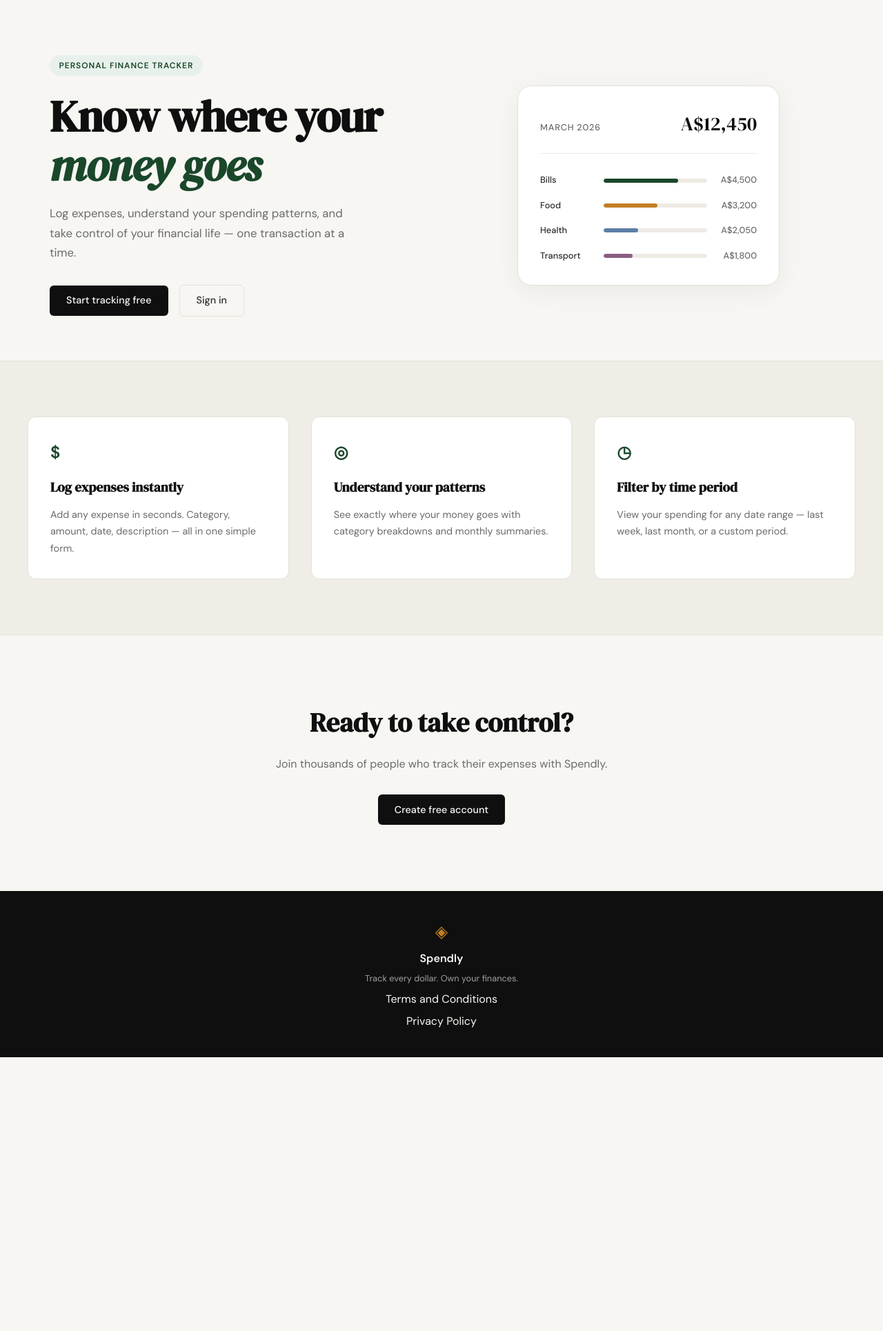
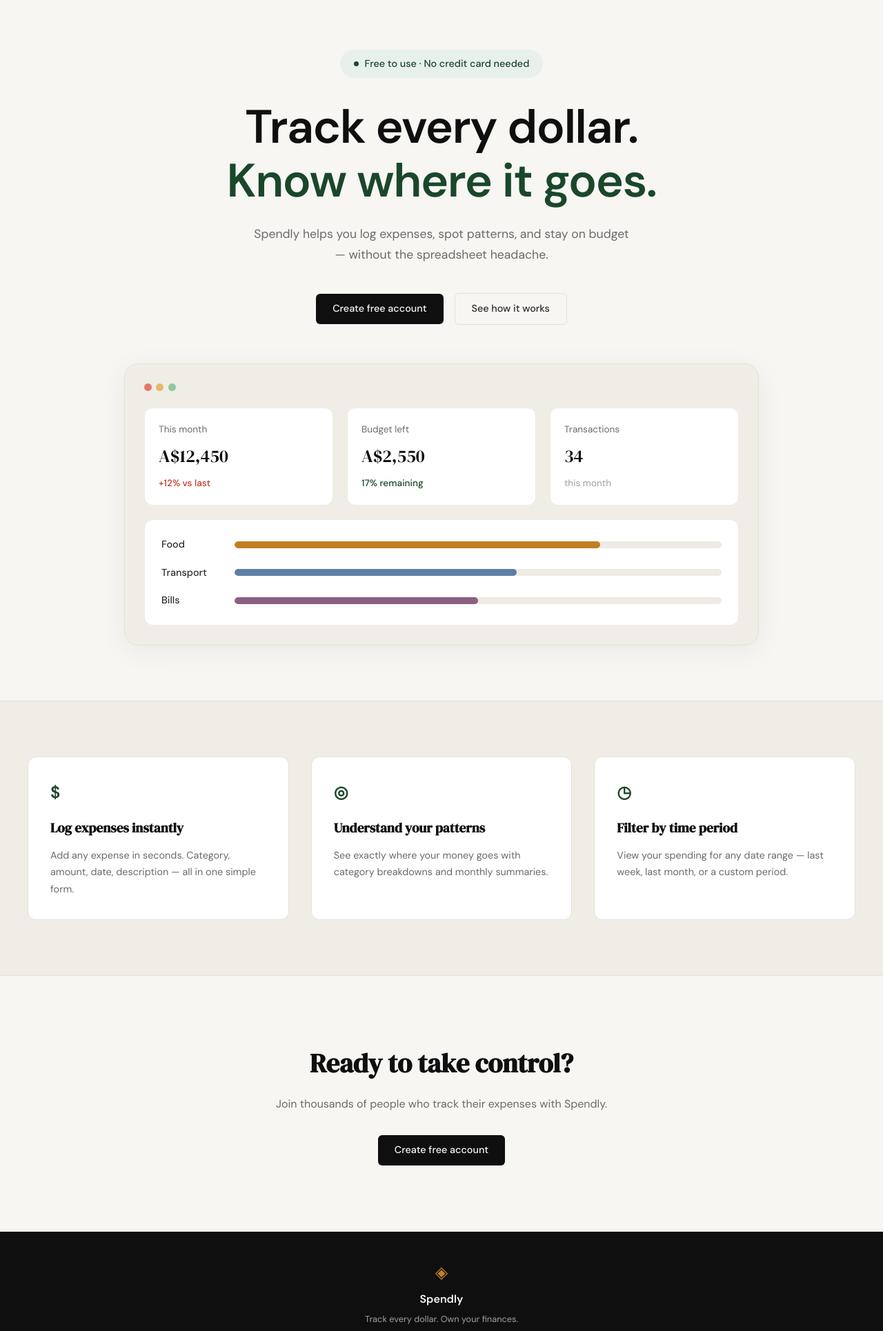
Before and after one commit to surekhag28/spendly-expense-tracker, a Flask app: page / in a window 1280 px wide. Shown: the part 61-1991 px from the top of the page at 69% size. Before the commit the page ends 1594 px from the top, so only its background shows below. Run offline with Flask 3, Linux system fonts and the light colour scheme.

Commit message:
landing: redesign hero section

```diff
--- a/static/css/style.css
+++ b/static/css/style.css
@@ -124,115 +124,171 @@
 /* ------------------------------------------------------------------ */
 
 .hero {
-    padding: 5rem 2rem 4rem;
-    display: grid;
-    grid-template-columns: 1fr 1fr;
-    gap: 4rem;
+    padding: 4.5rem 2rem 5rem;
+    display: flex;
+    flex-direction: column;
     align-items: center;
+    text-align: center;
     max-width: var(--max-width);
     margin: 0 auto;
 }
 
 .hero-badge {
-    display: inline-block;
+    display: inline-flex;
+    align-items: center;
+    gap: 0.55rem;
     background: var(--accent-light);
     color: var(--accent);
-    font-size: 0.75rem;
-    font-weight: 600;
-    letter-spacing: 0.08em;
-    text-transform: uppercase;
-    padding: 0.35rem 0.85rem;
+    font-size: 0.9rem;
+    font-weight: 500;
+    padding: 0.55rem 1.2rem;
     border-radius: 999px;
+    margin-bottom: 2rem;
+}
+
+.hero-badge-dot {
+    width: 7px;
+    height: 7px;
+    border-radius: 50%;
+    background: var(--accent);
+    flex-shrink: 0;
+}
+
+.hero-title {
+    font-family: var(--font-body);
+    font-weight: 700;
+    font-size: clamp(2.75rem, 6vw, 4.25rem);
+    line-height: 1.15;
+    letter-spacing: -0.02em;
+    color: var(--ink);
     margin-bottom: 1.5rem;
 }
 
-.hero-title {
-    font-family: var(--font-display);
-    font-size: clamp(2.5rem, 5vw, 4rem);
-    line-height: 1.1;
-    letter-spacing: -0.02em;
-    color: var(--ink);
-    margin-bottom: 1.25rem;
-}
-
-.hero-title em {
-    font-style: italic;
+.hero-title-accent {
+    display: block;
     color: var(--accent);
 }
 
 .hero-subtitle {
-    font-size: 1.05rem;
+    font-size: 1.1rem;
     color: var(--ink-muted);
     line-height: 1.7;
-    max-width: 460px;
-    margin-bottom: 2rem;
+    max-width: 560px;
+    margin: 0 auto 2.5rem;
 }
 
 .hero-actions {
     display: flex;
     gap: 1rem;
     align-items: center;
+    justify-content: center;
+    margin-bottom: 3.5rem;
 }
 
 /* ------------------------------------------------------------------ */
-/* Mock card (hero visual)                                             */
+/* Mock dashboard window (hero visual)                                 */
 /* ------------------------------------------------------------------ */
 
 .hero-visual {
     display: flex;
     justify-content: center;
+    width: 100%;
 }
 
-.mock-card {
-    background: var(--paper-card);
+.mock-window {
+    background: var(--paper-warm);
     border: 1px solid var(--border);
     border-radius: var(--radius-lg);
-    padding: 2rem;
+    padding: 1.75rem;
     width: 100%;
-    max-width: 380px;
+    max-width: 920px;
     box-shadow: 0 8px 40px rgba(0,0,0,0.06);
 }
 
-.mock-card-header {
+.mock-window-dots {
     display: flex;
-    justify-content: space-between;
-    align-items: baseline;
-    margin-bottom: 1.75rem;
-    padding-bottom: 1.25rem;
-    border-bottom: 1px solid var(--border-soft);
+    gap: 0.4rem;
+    margin-bottom: 1.5rem;
 }
 
-.mock-label {
-    font-size: 0.8rem;
-    font-weight: 500;
-    color: var(--ink-muted);
-    text-transform: uppercase;
-    letter-spacing: 0.06em;
+.mock-dot {
+    width: 11px;
+    height: 11px;
+    border-radius: 50%;
 }
 
-.mock-total {
+.mock-dot-red { background: #e5786a; }
+.mock-dot-yellow { background: #e5b96a; }
+.mock-dot-green { background: #8fc9a0; }
+
+.mock-stats-grid {
+    display: grid;
+    grid-template-columns: repeat(3, 1fr);
+    gap: 1.25rem;
+    margin-bottom: 1.25rem;
+}
+
+.mock-stat-card {
+    background: var(--paper-card);
+    border: 1px solid var(--border-soft);
+    border-radius: var(--radius-md);
+    padding: 1.25rem;
+    display: flex;
+    flex-direction: column;
+    gap: 0.5rem;
+    text-align: left;
+}
+
+.mock-stat-label {
+    font-size: 0.85rem;
+    color: var(--ink-muted);
+}
+
+.mock-stat-value {
     font-family: var(--font-display);
-    font-size: 1.75rem;
+    font-size: 1.6rem;
     color: var(--ink);
 }
 
-.mock-bars { display: flex; flex-direction: column; gap: 1rem; }
+.mock-stat-delta {
+    font-size: 0.85rem;
+    font-weight: 500;
+}
+
+.mock-stat-delta-up { color: var(--danger); }
+.mock-stat-delta-down { color: var(--accent); }
+
+.mock-stat-sub {
+    font-size: 0.85rem;
+    color: var(--ink-faint);
+}
+
+.mock-bars-card {
+    background: var(--paper-card);
+    border: 1px solid var(--border-soft);
+    border-radius: var(--radius-md);
+    padding: 1.5rem;
+    display: flex;
+    flex-direction: column;
+    gap: 1.1rem;
+}
 
 .mock-bar-row {
     display: grid;
-    grid-template-columns: 80px 1fr 60px;
+    grid-template-columns: 90px 1fr;
     align-items: center;
-    gap: 0.75rem;
+    gap: 1rem;
+    text-align: left;
 }
 
 .mock-cat {
-    font-size: 0.8rem;
+    font-size: 0.9rem;
     font-weight: 500;
     color: var(--ink-soft);
 }
 
 .mock-bar-track {
-    height: 6px;
+    height: 10px;
     background: var(--border-soft);
     border-radius: 999px;
     overflow: hidden;
@@ -248,13 +304,6 @@
 .mock-bar-2 { background: var(--accent-2); }
 .mock-bar-3 { background: #5b7fa6; }
 .mock-bar-4 { background: #8b5e83; }
-
-.mock-amt {
-    font-size: 0.8rem;
-    font-weight: 500;
-    color: var(--ink-muted);
-    text-align: right;
-}
 
 /* ------------------------------------------------------------------ */
 /* Buttons                                                             */
@@ -551,14 +600,8 @@
 /* ------------------------------------------------------------------ */
 
 @media (max-width: 900px) {
-    .hero {
-        grid-template-columns: 1fr;
-        text-align: center;
-    }
-
     .hero-subtitle { max-width: 100%; }
-    .hero-actions { justify-content: center; }
-    .hero-visual { display: none; }
+    .mock-stats-grid { grid-template-columns: 1fr; }
 
     .features-inner { grid-template-columns: 1fr; }
 }
--- a/templates/landing.html
+++ b/templates/landing.html
@@ -6,62 +6,72 @@
 
 <section class="hero">
     <div class="hero-inner">
-        <div class="hero-badge">Personal Finance Tracker</div>
+        <div class="hero-badge">
+            <span class="hero-badge-dot"></span>
+            Free to use · No credit card needed
+        </div>
         <h1 class="hero-title">
-            Know where your<br>
-            <em>money goes</em>
+            Track every dollar.<br>
+            <span class="hero-title-accent">Know where it goes.</span>
         </h1>
         <p class="hero-subtitle">
-            Log expenses, understand your spending patterns,
-            and take control of your financial life —
-            one transaction at a time.
+            Spendly helps you log expenses, spot patterns, and stay
+            on budget — without the spreadsheet headache.
         </p>
         <div class="hero-actions">
-            <a href="{{ url_for('register') }}" class="btn-primary">Start tracking free</a>
-            <a href="{{ url_for('login') }}" class="btn-ghost">Sign in</a>
+            <a href="{{ url_for('register') }}" class="btn-primary">Create free account</a>
+            <a href="#features" class="btn-ghost">See how it works</a>
         </div>
     </div>
     <div class="hero-visual">
-        <div class="mock-card">
-            <div class="mock-card-header">
-                <span class="mock-label">March 2026</span>
-                <span class="mock-total">A$12,450</span>
+        <div class="mock-window">
+            <div class="mock-window-dots">
+                <span class="mock-dot mock-dot-red"></span>
+                <span class="mock-dot mock-dot-yellow"></span>
+                <span class="mock-dot mock-dot-green"></span>
             </div>
-            <div class="mock-bars">
-                <div class="mock-bar-row">
-                    <span class="mock-cat">Bills</span>
-                    <div class="mock-bar-track">
-                        <div class="mock-bar" style="width: 72%"></div>
-                    </div>
-                    <span class="mock-amt">A$4,500</span>
+            <div class="mock-stats-grid">
+                <div class="mock-stat-card">
+                    <span class="mock-stat-label">This month</span>
+                    <span class="mock-stat-value">A$12,450</span>
+                    <span class="mock-stat-delta mock-stat-delta-up">+12% vs last</span>
                 </div>
+                <div class="mock-stat-card">
+                    <span class="mock-stat-label">Budget left</span>
+                    <span class="mock-stat-value">A$2,550</span>
+                    <span class="mock-stat-delta mock-stat-delta-down">17% remaining</span>
+                </div>
+                <div class="mock-stat-card">
+                    <span class="mock-stat-label">Transactions</span>
+                    <span class="mock-stat-value">34</span>
+                    <span class="mock-stat-sub">this month</span>
+                </div>
+            </div>
+            <div class="mock-bars-card">
                 <div class="mock-bar-row">
                     <span class="mock-cat">Food</span>
                     <div class="mock-bar-track">
-                        <div class="mock-bar mock-bar-2" style="width: 52%"></div>
+                        <div class="mock-bar mock-bar-2" style="width: 75%"></div>
                     </div>
-                    <span class="mock-amt">A$3,200</span>
-                </div>
-                <div class="mock-bar-row">
-                    <span class="mock-cat">Health</span>
-                    <div class="mock-bar-track">
-                        <div class="mock-bar mock-bar-3" style="width: 33%"></div>
-                    </div>
-                    <span class="mock-amt">A$2,050</span>
                 </div>
                 <div class="mock-bar-row">
                     <span class="mock-cat">Transport</span>
                     <div class="mock-bar-track">
-                        <div class="mock-bar mock-bar-4" style="width: 28%"></div>
+                        <div class="mock-bar mock-bar-3" style="width: 58%"></div>
                     </div>
-                    <span class="mock-amt">A$1,800</span>
+                </div>
+                <div class="mock-bar-row">
+                    <span class="mock-cat">Bills</span>
+                    <div class="mock-bar-track">
+                        <div class="mock-bar mock-bar-4" style="width: 50%"></div>
+                    </div>
                 </div>
             </div>
         </div>
     </div>
 </section>
 
-<section class="features">
+<section class="features" id="features">
     <div class="features-inner">
         <div class="feature-card">
             <div class="feature-icon">$</div>
```
